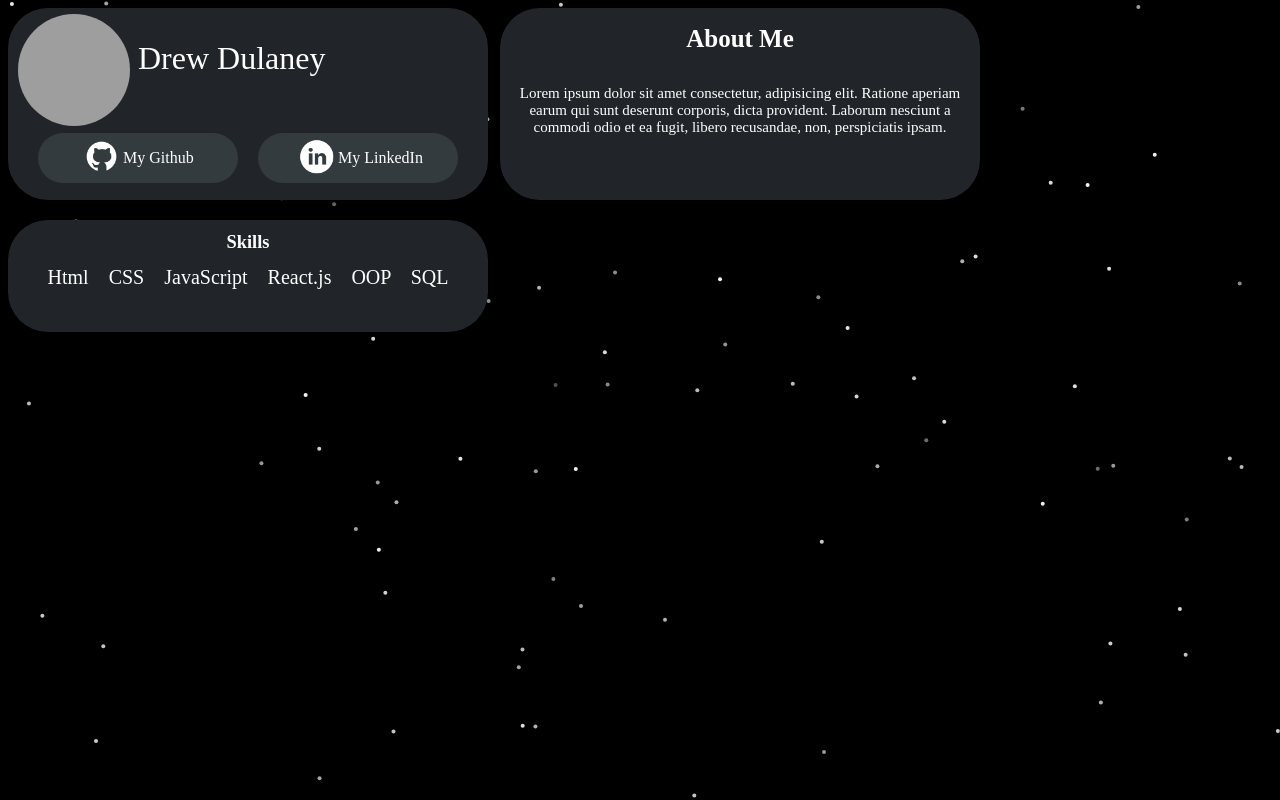
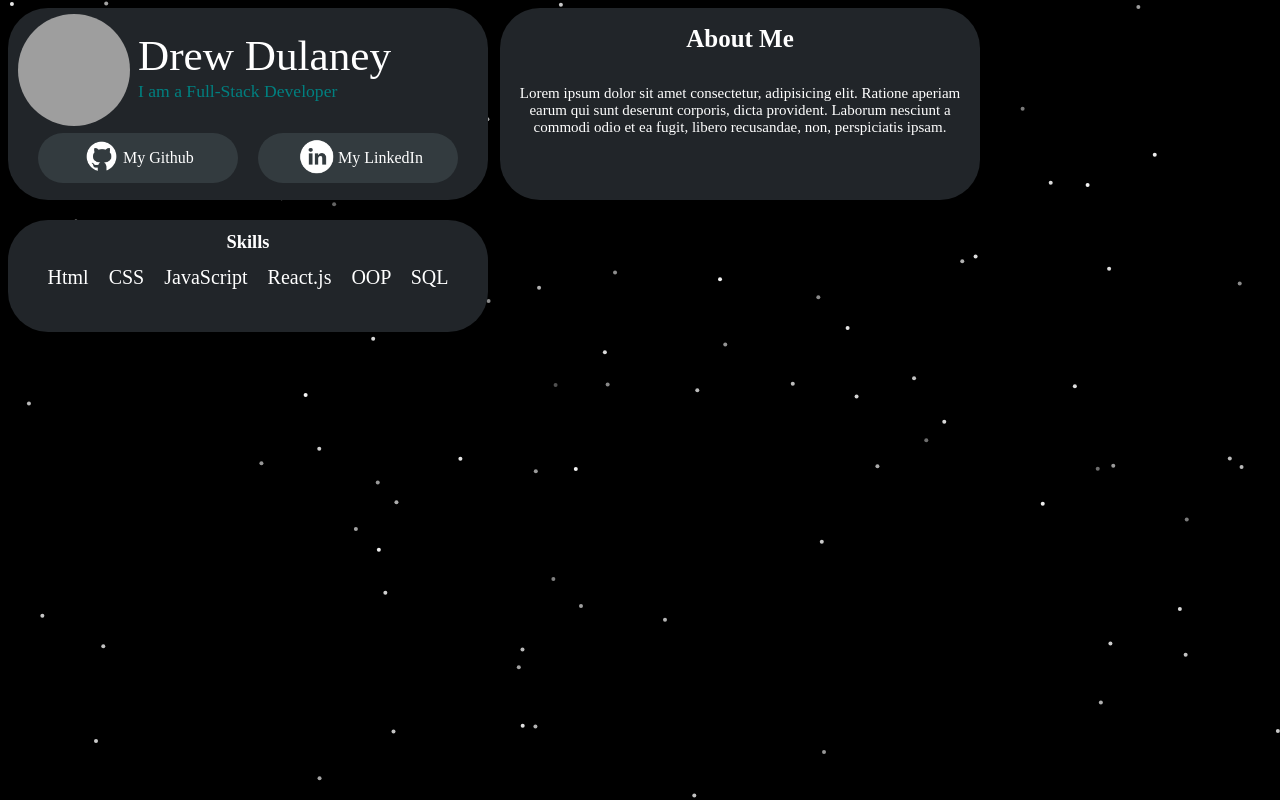
Before and after one commit to titansfandrew/portfolio2, a plain HTML site: page index.html in a window 1280 px wide. Drawn offline with Linux system fonts and the light colour scheme; grey boxes are pictures that could not be loaded.

Commit message:
change box1

```diff
--- a/css/index.css
+++ b/css/index.css
@@ -132,11 +132,12 @@ body {
 /* name styles */
 .name {
     position: absolute;
-    font-size: 2em;
+    font-size: 2.7em;
     color: white;
     text-wrap: nowrap;
     text-align: center;
     left: 130px;
+    top: -20px;
 }
 /* my picture style */
 .myself img {
@@ -149,6 +150,14 @@ body {
     left: 10px;
     top: 6px;
     float: left;
+}
+
+.dev {
+    position: absolute;
+    font-size: 1.1em;
+    color: teal;
+    left: 130px;
+    top: 55px;
 }
 /* about text styling */
 .about p {
--- a/index.html
+++ b/index.html
@@ -30,6 +30,9 @@
             <div class="name">
                 <p>Drew Dulaney</p>
             </div>
+            <div class="dev">
+                <p>I am a Full-Stack Developer</p>
+            </div>
         </div>
         <!-- About Me Section -->
         <div class="box2">
```
